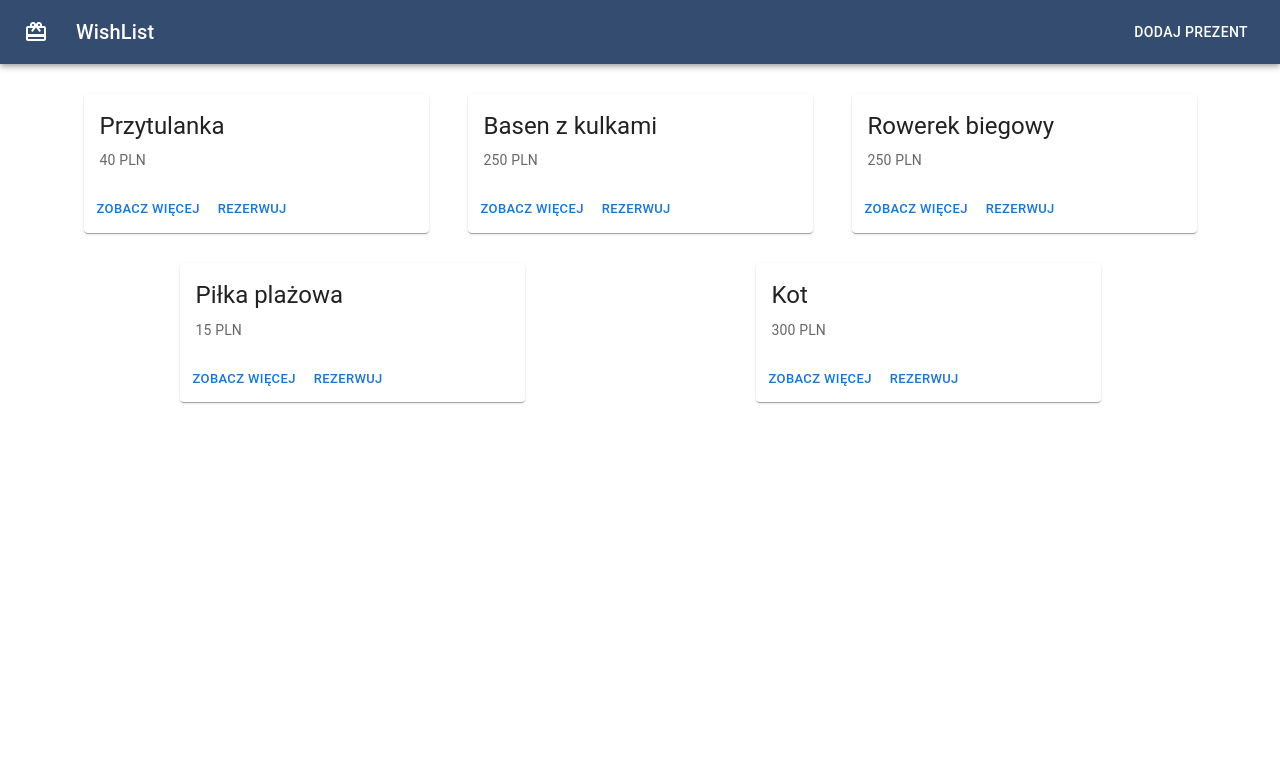
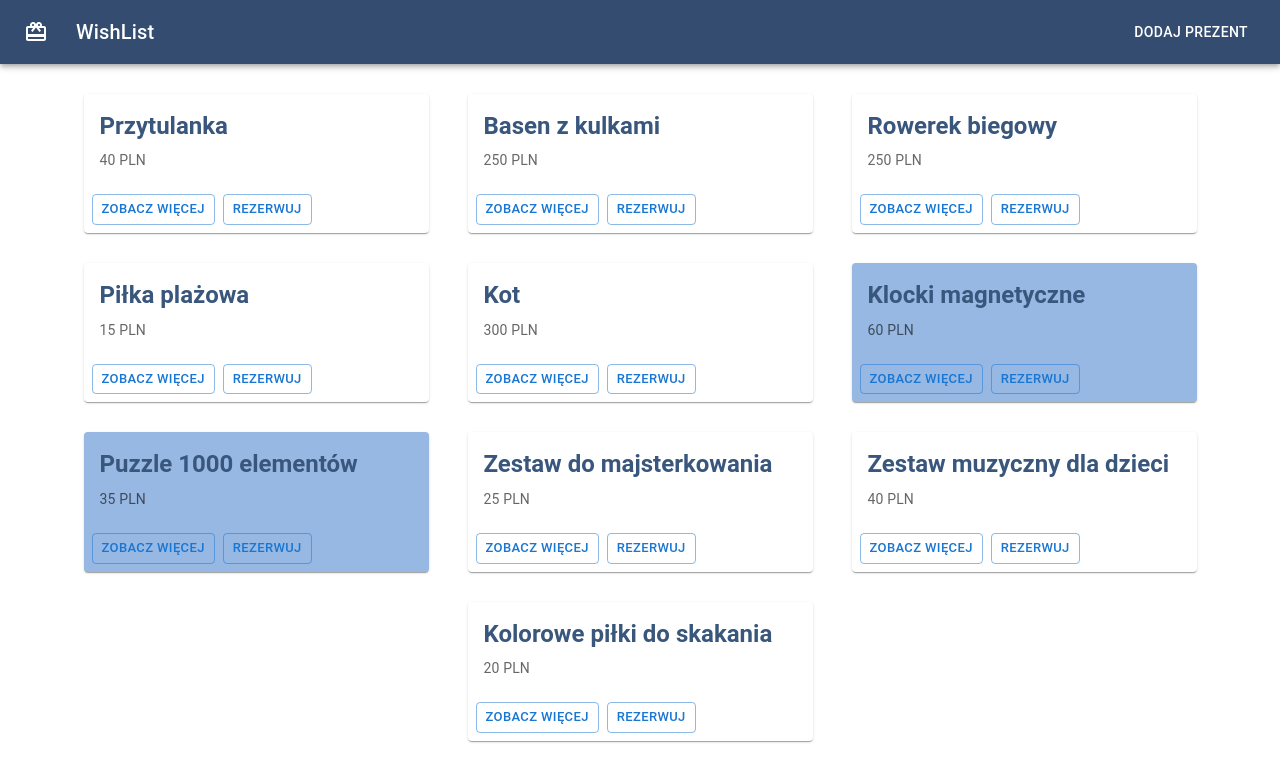
Before and after one commit to malineczky/wish-list, a React (Vite) app: page / in a window 1280 px wide. Shown: the top 782 px of the page. Built offline with nearby package versions, Linux system fonts and the light colour scheme; data requests are answered from the project's data file.

Commit message:
colors of elements changed

```diff
--- a/fake_api/db.json
+++ b/fake_api/db.json
@@ -5,14 +5,13 @@
       "price": "40",
       "id": 13,
       "reserved": false,
-      "description": "Aliquam nec sem ut quam dictum auctor. Vivamus at ex quis risus congue pulvinar ac eu quam. Proin vel aliquam orci. Sed quis odio in dui lacinia elementum. Duis vehicula sagittis ligula, a dictum nisl scelerisque at. Sed in erat eget elit sagittis venenatis nec id justo. Nullam at purus ut est rhoncus laoreet. Integer a turpis eleifend, euismod felis nec, tincidunt ex."
+      "description": "Lorem ipsum dolor sit amet, consectetur adipiscing elit. Vivamus interdum elementum mi, non gravida ex sagittis in. Nullam eget neque vel urna tincidunt bibendum. Sed eget ex vitae odio gravida ultricies. Nulla facilisi. Nunc non tristique ipsum, sit amet egestas felis. Duis eu tincidunt risus, eu dictum nisi."
     },
     {
       "name": "Basen z kulkami",
       "price": "250",
       "id": 16,
-      "reserved": false,
-      "description": "Lorem ipsum dolor sit amet, consectetur adipiscing elit. Maecenas elementum felis nec bibendum interdum. Vivamus sollicitudin elit vel lacus cursus luctus. Sed vel eleifend mi. Curabitur maximus, orci sit amet consequat varius, neque risus ullamcorper lectus, nec consequat nisi turpis in lorem. Sed id turpis nulla. Nullam eu lectus ex. Nulla rhoncus sapien in quam iaculis, eu vulputate lorem bibendum. Quisque sagittis erat non velit gravida fringilla."
+      "reserved": false
     },
     {
       "name": "Rowerek biegowy",
@@ -31,8 +30,39 @@
       "name": "Kot",
       "price": "300",
       "id": 19,
+      "reserved": false
+    },
+    {
+      "name": "Klocki magnetyczne",
+      "price": "60",
+      "id": 31,
+      "reserved": true
+    },
+    {
+      "name": "Puzzle 1000 elementów",
+      "price": "35",
+      "id": 48,
+      "reserved": true
+    },
+    {
+      "name": "Zestaw do majsterkowania",
+      "price": "25",
+      "id": 53,
       "reserved": false,
-      "description": "Lorem ipsum dolor sit amet, consectetur adipiscing elit. Maecenas elementum felis nec bibendum interdum. Vivamus sollicitudin elit vel lacus cursus luctus. Sed vel eleifend mi. Curabitur maximus, orci sit amet consequat varius, neque risus ullamcorper lectus, nec consequat nisi turpis in lorem. Sed id turpis nulla. Nullam eu lectus ex. Nulla rhoncus sapien in quam iaculis, eu vulputate lorem bibendum. Quisque sagittis erat non velit gravida fringilla."
+      "description": "Lorem ipsum dolor sit amet, consectetur adipiscing elit. Sed eu ante nec lacus tempus suscipit at in lacus. Sed tincidunt venenatis ex nec ultrices. Sed sed cursus arcu. Fusce sagittis augue non lorem fermentum, nec ullamcorper est fringilla. Cras ultrices eu odio ac dapibus."
+    },
+    {
+      "name": "Zestaw muzyczny dla dzieci",
+      "price": "40",
+      "id": 67,
+      "reserved": false,
+      "description": "Lorem ipsum dolor sit amet, consectetur adipiscing elit. Maecenas efficitur dolor sit amet mauris feugiat, quis finibus felis faucibus. Vivamus malesuada, dui ut bibendum consectetur, felis quam luctus mauris, ut eleifend quam erat ac nulla. In volutpat nisl ut scelerisque tincidunt."
+    },
+    {
+      "name": "Kolorowe piłki do skakania",
+      "price": "20",
+      "id": 72,
+      "reserved": false
     }
   ]
 }
--- a/src/components/GiftCard.jsx
+++ b/src/components/GiftCard.jsx
@@ -33,7 +33,7 @@ export default function GiftCard({ name, price, id, reserved }) {
                 flexGrow: 1,
                 width: "100%",
                 mb: "30px",
-                backgroundColor: isReserved ? "#95afdb" : "transparent",
+                backgroundColor: isReserved ? "#97b8e3" : "transparent",
             }}
         >
             <CardContent>
@@ -45,10 +45,14 @@ export default function GiftCard({ name, price, id, reserved }) {
                 </Typography>
             </CardContent>
             <CardActions>
-                <Button size="small">
+                <Button size="small" variant="outlined">
                     <Link to={`/gift/${id}`}>Zobacz więcej</Link>
                 </Button>
-                <Button size="small" onClick={handleReservedButton}>
+                <Button
+                    size="small"
+                    onClick={handleReservedButton}
+                    variant="outlined"
+                >
                     Rezerwuj
                 </Button>
             </CardActions>
--- a/src/scss/gift.scss
+++ b/src/scss/gift.scss
@@ -2,9 +2,7 @@
     margin-top: 15px;
 }
 
-// .css-mtwdaa-MuiContainer-root>div>div>div {
-//     max-width: 345px;
-//     flex-grow: 1;
-//     width: 100%;
-//     margin-bottom: 30px;
-// }
+.MuiCardContent-root.css-46bh2p-MuiCardContent-root>div {
+    color: #39567d;
+    font-weight: bold;
+}
```
